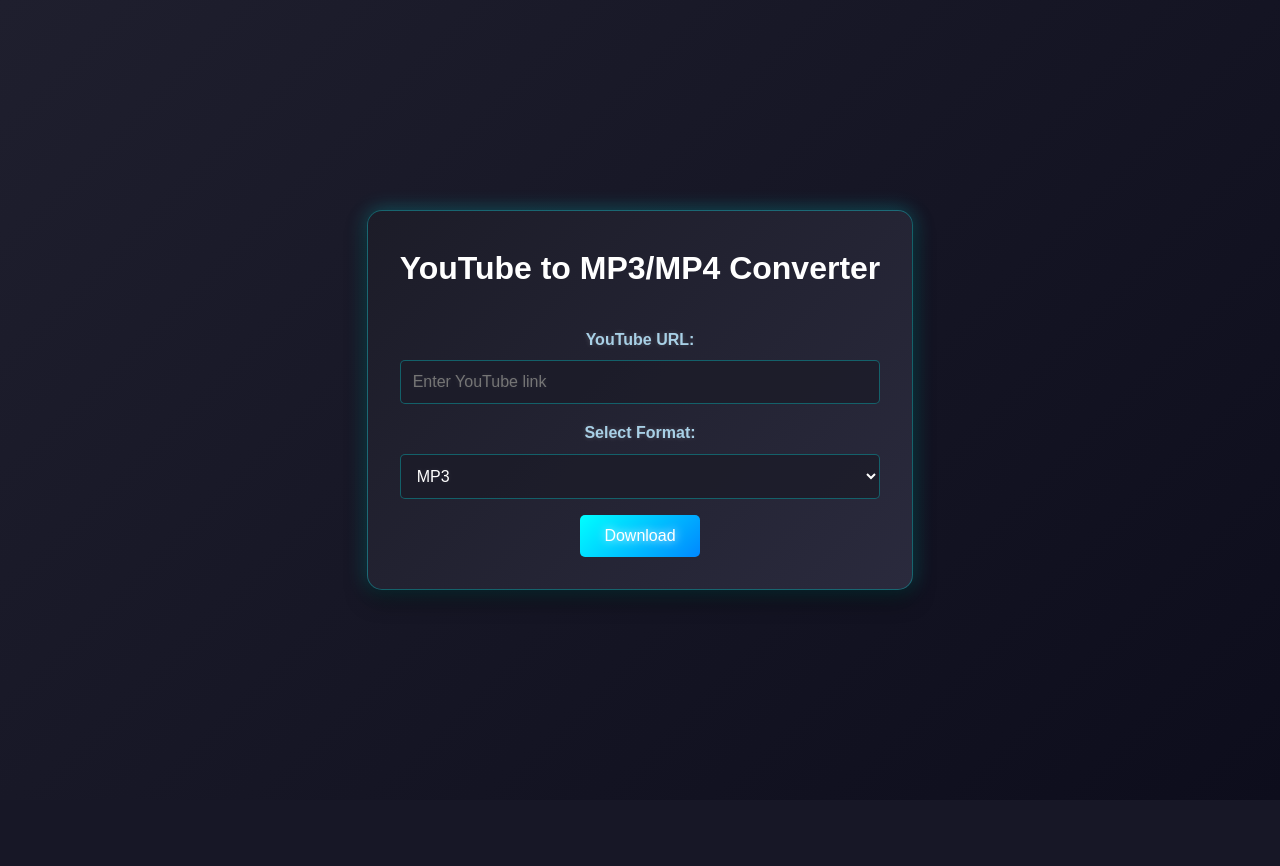
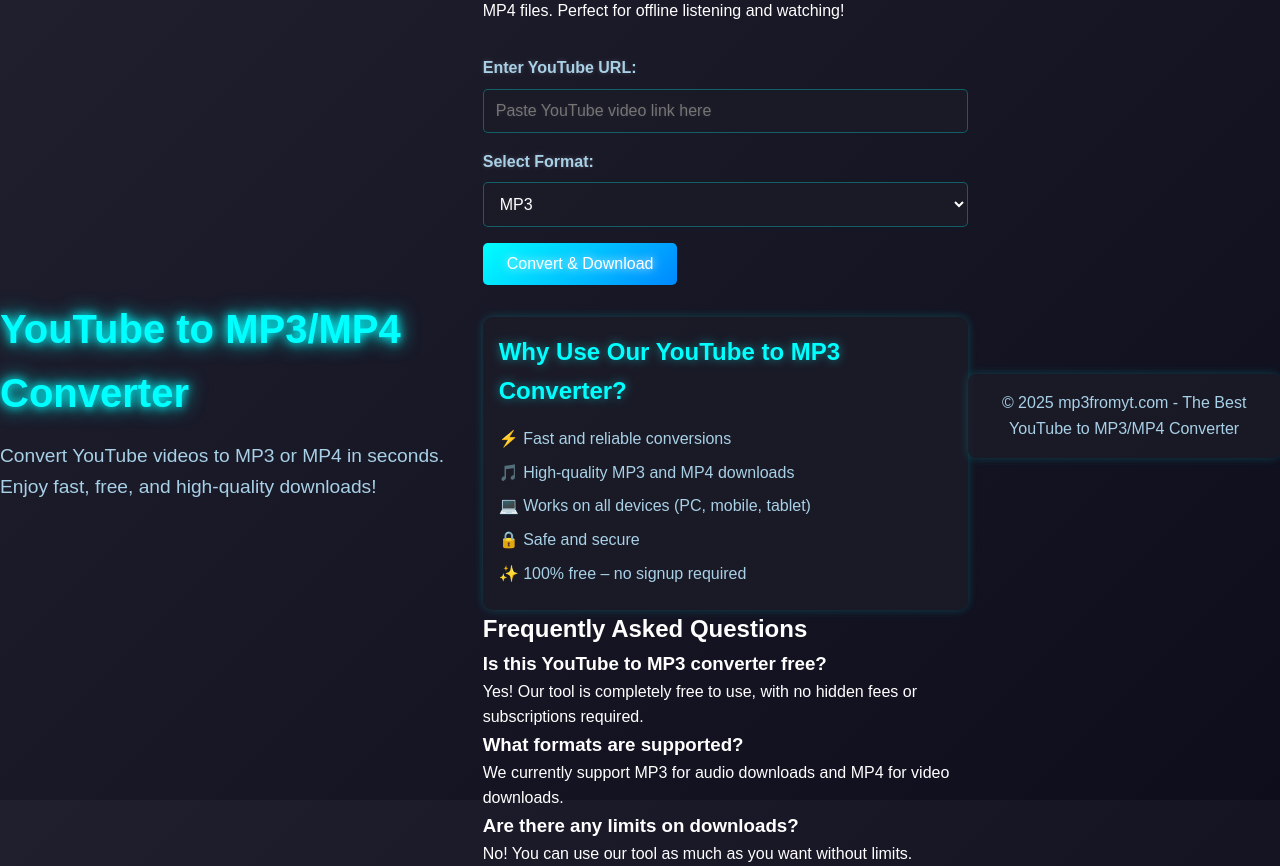
Before and after one commit to AndrewMahran7/YTmp3, a Flask app: page / in a window 1280 px wide. Before the commit the page ends 597 px from the top, so only its background shows below. Run offline with Flask 3, Linux system fonts and the light colour scheme.

Commit message:
Update index.html

```diff
--- a/templates/index.html
+++ b/templates/index.html
@@ -3,15 +3,26 @@
 <head>
     <meta charset="UTF-8">
     <meta name="viewport" content="width=device-width, initial-scale=1.0">
-    <title>YouTube Downloader</title>
+    <meta name="description" content="Convert YouTube videos to MP3 or MP4 quickly and easily with our free YouTube to MP3/MP4 converter. No signup required!">
+    <meta name="keywords" content="YouTube to MP3, YouTube to MP4, YouTube converter, MP3 downloader, MP4 downloader, online converter">
+    <meta name="author" content="mp3fromyt.com">
+    <title>YouTube to MP3 Converter - Free and Fast</title>
     <link rel="stylesheet" href="{{ url_for('static', filename='styles.css') }}">
 </head>
 <body>
-    <div class="container">
+    <header>
         <h1>YouTube to MP3/MP4 Converter</h1>
+        <p>Convert YouTube videos to MP3 or MP4 in seconds. Enjoy fast, free, and high-quality downloads!</p>
+    </header>
+
+    <main>
+        <section class="converter">
+            <h2>Convert YouTube to MP3 or MP4</h2>
+            <p>Use our tool to download your favorite YouTube videos as MP3 or MP4 files. Perfect for offline listening and watching!</p>
+
             <form action="/download" method="POST">
-            <label for="url">YouTube URL:</label>
-            <input type="text" id="url" name="url" placeholder="Enter YouTube link" required>
+                <label for="url">Enter YouTube URL:</label>
+                <input type="text" id="url" name="url" placeholder="Paste YouTube video link here" required>
 
                 <label for="format">Select Format:</label>
                 <select id="format" name="format" required>
@@ -19,10 +30,42 @@
                     <option value="mp4">MP4</option>
                 </select>
 
-            <button type="submit">Download</button>
+                <button type="submit">Convert & Download</button>
             </form>
-    </div>
-</body>
+        </section>
+
+        <section class="features">
+            <h2>Why Use Our YouTube to MP3 Converter?</h2>
+            <ul>
+                <li>⚡ Fast and reliable conversions</li>
+                <li>🎵 High-quality MP3 and MP4 downloads</li>
+                <li>💻 Works on all devices (PC, mobile, tablet)</li>
+                <li>🔒 Safe and secure</li>
+                <li>✨ 100% free – no signup required</li>
+            </ul>
+        </section>
+
+        <section class="faq">
+            <h2>Frequently Asked Questions</h2>
+            <article>
+                <h3>Is this YouTube to MP3 converter free?</h3>
+                <p>Yes! Our tool is completely free to use, with no hidden fees or subscriptions required.</p>
+            </article>
+            <article>
+                <h3>What formats are supported?</h3>
+                <p>We currently support MP3 for audio downloads and MP4 for video downloads.</p>
+            </article>
+            <article>
+                <h3>Are there any limits on downloads?</h3>
+                <p>No! You can use our tool as much as you want without limits.</p>
+            </article>
+        </section>
+    </main>
+
+    <footer>
+        <p>&copy; 2025 mp3fromyt.com - The Best YouTube to MP3/MP4 Converter</p>
+    </footer>
+
     <div class="ads">
         <!-- Google AdSense Code -->
         <script async src="https://pagead2.googlesyndication.com/pagead/js/adsbygoogle.js"></script>
@@ -35,5 +78,5 @@
              (adsbygoogle = window.adsbygoogle || []).push({});
         </script>
     </div>
-
+</body>
 </html>
```
Lines whose indentation alone changed are shown as unchanged.
